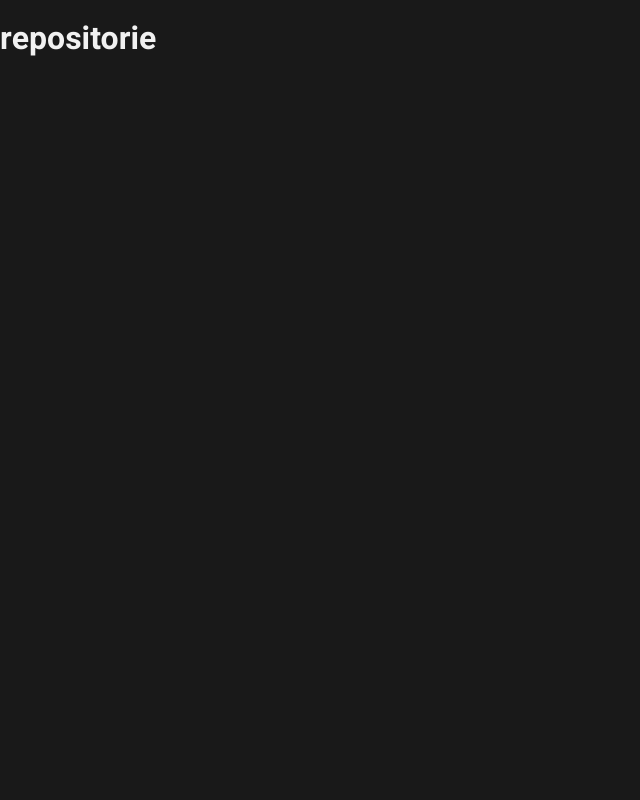
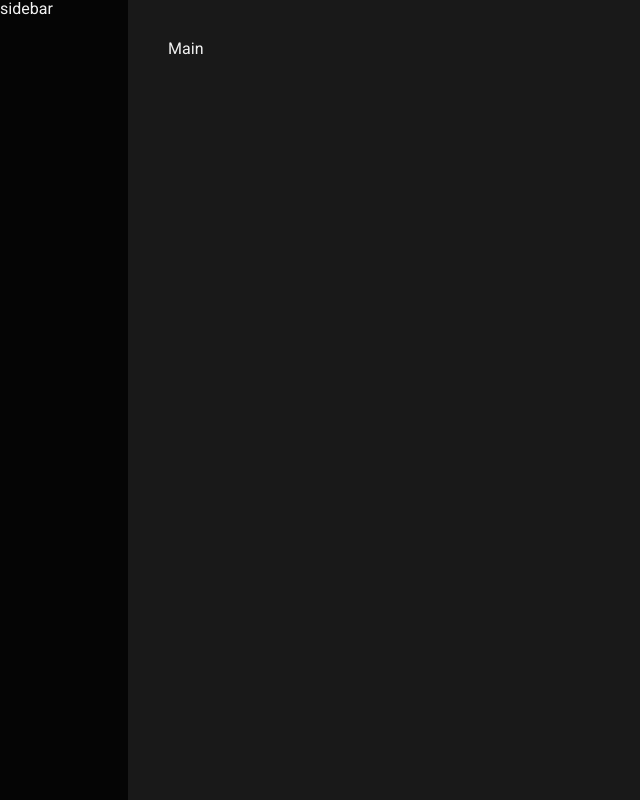
Before and after one commit to Pedrohprado/project_API_Github_with_Reactjs, a React (Vite) app: page /repositories in a window 1280 px wide. Shown: the whole page, without its empty margins (0-640 px from the left). Built offline with nearby package versions, Linux system fonts and the light colour scheme.

Commit message:
style and css rules for repositoriesPage

```diff
--- a/src/pages/RepositoriesPage/index.jsx
+++ b/src/pages/RepositoriesPage/index.jsx
@@ -1,8 +1,11 @@
+import { Container, Sidebar, Main } from "./style";
+
 function RepositoriesPage() {
   return (
-    <>
-      <h1>repositorie</h1>
-    </>
+    <Container>
+      <Sidebar>sidebar</Sidebar>
+      <Main>Main</Main>
+    </Container>
   );
 }
 
--- a/src/pages/RepositoriesPage/style.js
+++ b/src/pages/RepositoriesPage/style.js
@@ -10,9 +10,20 @@
 `;
 
 export const Sidebar = styled.aside`
-
+    background-color:rgba(0, 0, 0, 0.8);
+    min-width:8rem;
+    max-height: 100vh;
+    overflow-y:hidden;
 `;
 
 export const Main = styled.section`
+    background-color: #191919;
+    width: 100%;
+    height: 100vh;
+    overflow-y:hidden;
+    padding: 40px;
 
+    @media screen and (max-width: 768px){
+     flex-direction:column;
+    }
 `;
```
